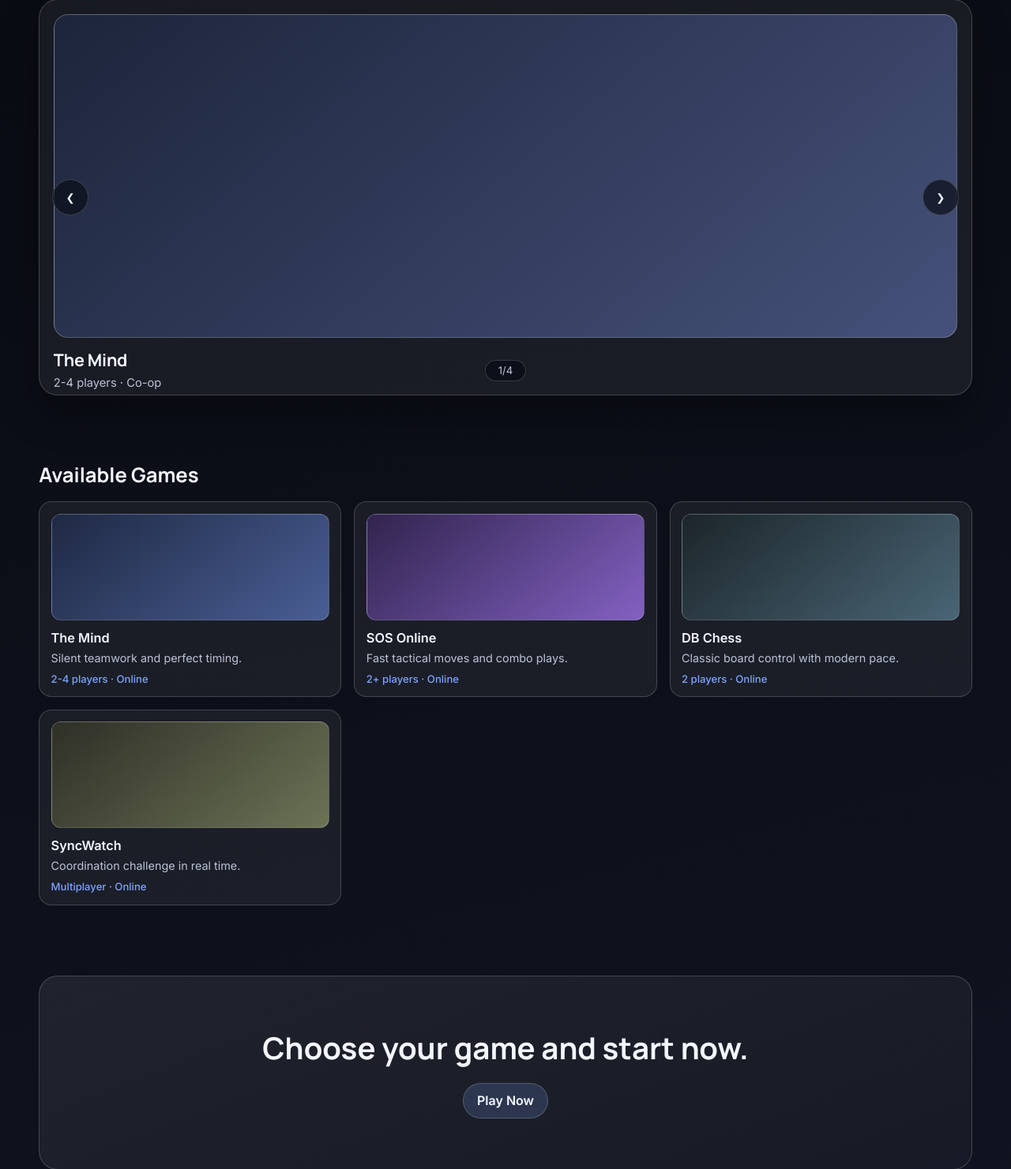
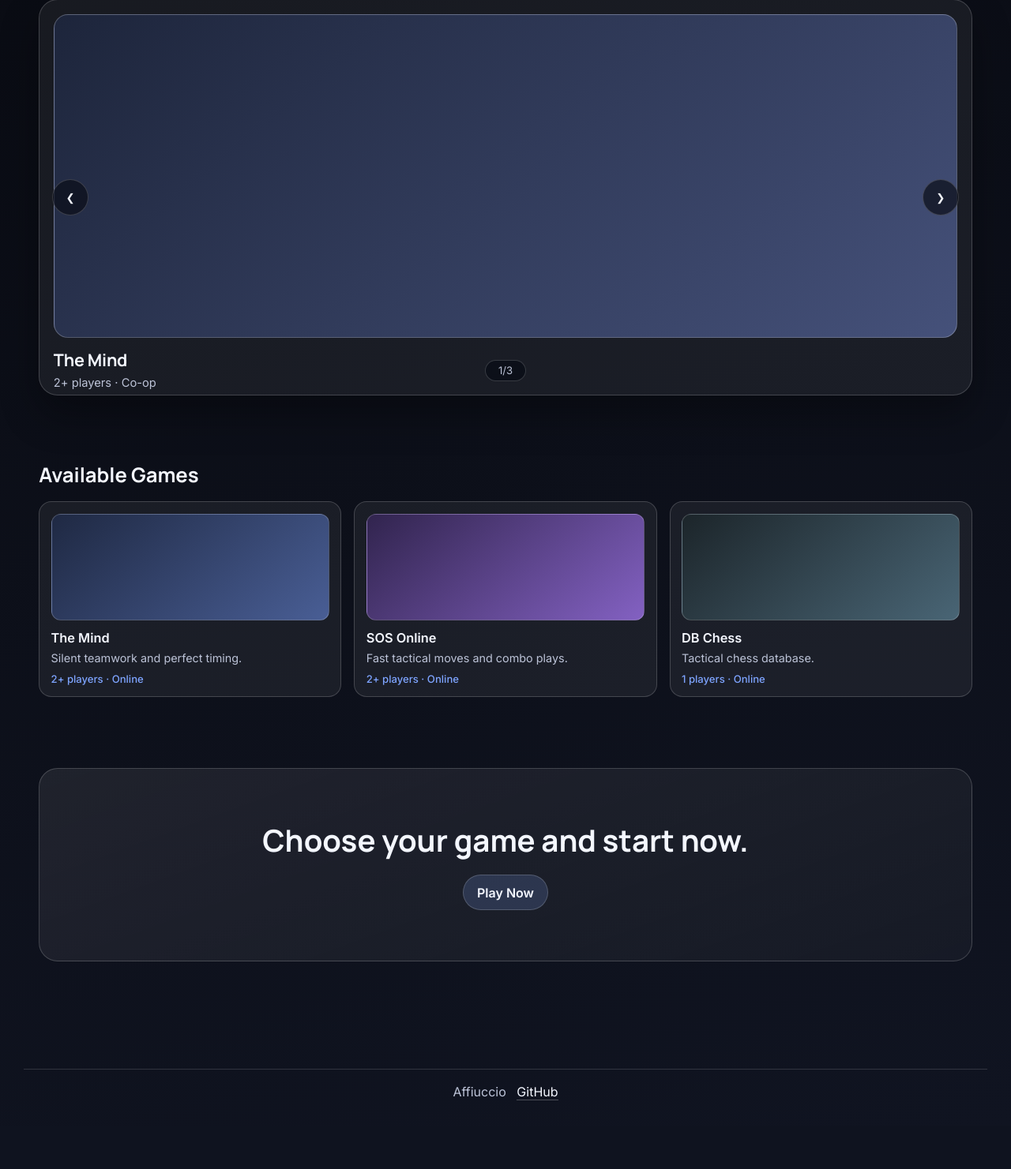
Before and after one commit to EmaTroll3r/Affiuccio, a Flask app: page / in a window 1280 px wide. Shown: the part 225-1706 px from the top of the page at 79% size. After the commit the page ends 1619 px from the top, so only its background shows below. Run offline with Flask 3, Linux system fonts and the light colour scheme.

Commit message:
home fix

```diff
--- a/server/static/home/script_home.js
+++ b/server/static/home/script_home.js
@@ -9,7 +9,7 @@
             route: "/TheMind",
             description: "Silent teamwork and perfect timing.",
             category: "Co-op",
-            players: "2-4 players",
+            players: "2+ players",
             status: "Online",
             enabled: true,
             showInCarousel: true,
@@ -33,28 +33,28 @@
             id: "db-chess",
             name: "DB Chess",
             route: "/DBChess",
-            description: "Classic board control with modern pace.",
+            description: "Tactical chess database.",
             category: "Classic",
-            players: "2 players",
+            players: "1 players",
             status: "Online",
             enabled: true,
             showInCarousel: true,
             slideClass: "placeholder-3",
             thumbClass: "thumb-3"
         },
-        {
-            id: "syncwatch",
-            name: "SyncWatch",
-            route: "/SyncWatch",
-            description: "Coordination challenge in real time.",
-            category: "Party",
-            players: "Multiplayer",
-            status: "Online",
-            enabled: true,
-            showInCarousel: true,
-            slideClass: "placeholder-4",
-            thumbClass: "thumb-4"
-        }
+        // {
+        //     id: "syncwatch",
+        //     name: "SyncWatch",
+        //     route: "/SyncWatch",
+        //     description: "Coordination challenge in real time.",
+        //     category: "Party",
+        //     players: "Multiplayer",
+        //     status: "Online",
+        //     enabled: true,
+        //     showInCarousel: true,
+        //     slideClass: "placeholder-4",
+        //     thumbClass: "thumb-4"
+        // }
     ];
 
     const enabledGames = games.filter((game) => game.enabled);
--- a/server/static/home/styles_home.css
+++ b/server/static/home/styles_home.css
@@ -382,6 +382,15 @@ main {
 }
 
 @media (max-width: 700px) {
+
+    .top-action{
+        display: none;
+    }
+
+    .carousel-arrow {
+        display: none;
+    }
+
     .topbar {
         gap: 0.6rem;
     }
```
